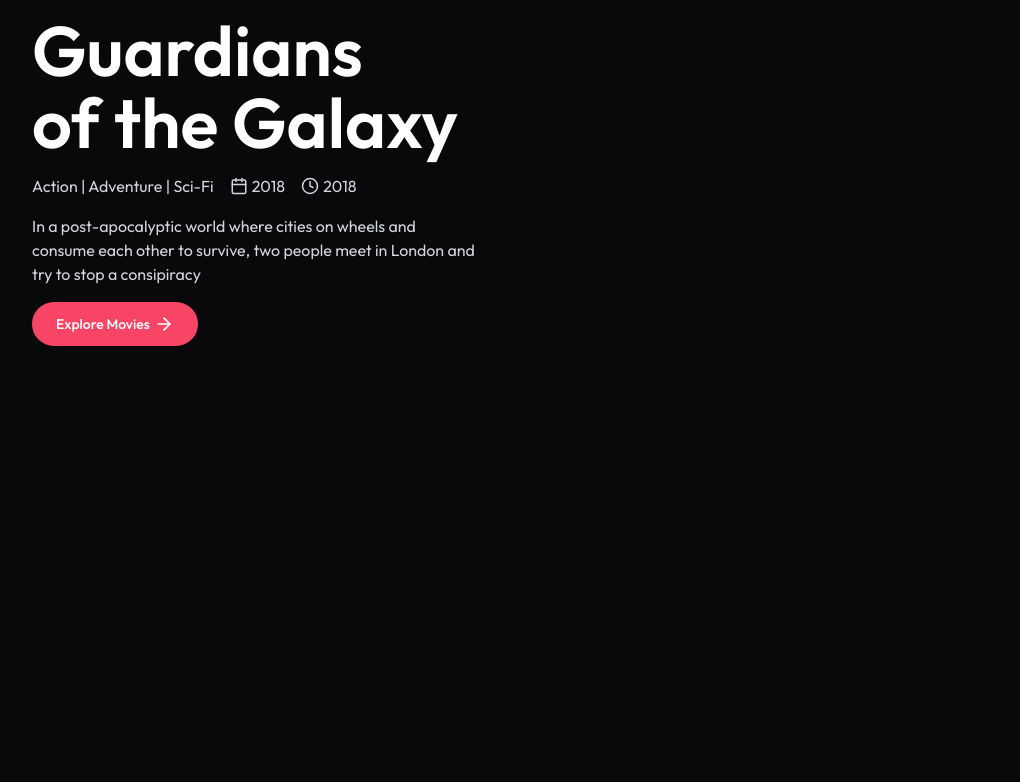
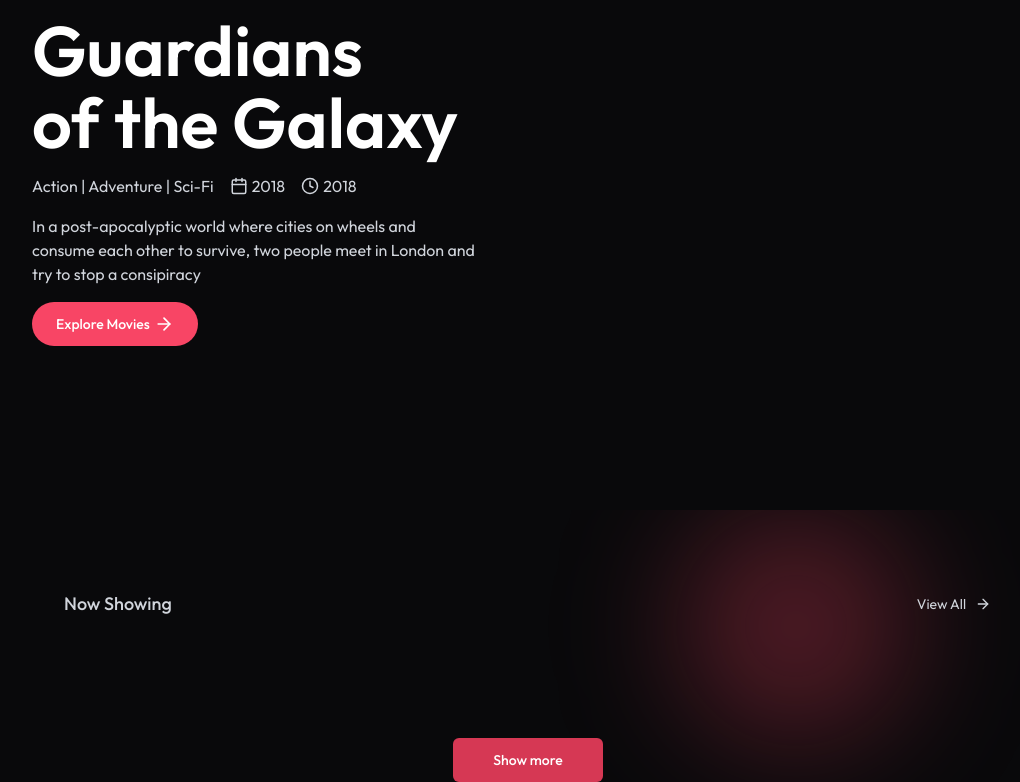
Before and after one commit to abdul-kadir1/QuickShowFrontend, a React app: page / in a window 1280 px wide. Shown: the part 290-1072 px from the top of the page, without its empty margins (112-1132 px from the left). Before the commit the page ends 800 px from the top, so only its background shows below. Built offline with nearby package versions, Linux system fonts and the light colour scheme; no server answers; the HTML template or start-up script is replaced by a standard one.

Commit message:
changes done

```diff
--- a/package.json
+++ b/package.json
@@ -16,7 +16,7 @@
     "react": "^19.1.1",
     "react-dom": "^19.1.1",
     "react-hot-toast": "^2.6.0",
-    "react-router-dom": "^7.9.3",
+    "react-router-dom": "^7.9.4",
     "tailwindcss": "^4.1.14"
   },
   "devDependencies": {
--- /dev/null
+++ b/src/components/BlurCircle.jsx
@@ -0,0 +1,13 @@
+import React from "react";
+
+const BlurCircle = ({top="auto",left="auto",right="auto",bottom="auto"}) => {
+  return (
+    <div className="absolute -z-50 h-58 w-58 aspect-square rounded-full bg-primary/30 blur-3xl"
+    style={{top:top,left:left,right:right,bottom:bottom }}>
+
+    </div>
+  );
+
+};
+
+export default BlurCircle;
--- a/src/components/FeatureSection.jsx
+++ b/src/components/FeatureSection.jsx
@@ -1,12 +1,32 @@
-import React from 'react'
+import React from "react";
+import { ArrowRight } from "lucide-react";
+import { useNavigate } from "react-router-dom";
+import BlurCircle from "./BlurCircle";
+const FeatureSection = () => {
+  const navigate = useNavigate();
+  return (
+    <div className="px-6 md:px-16 lg:px-24 xl:px-44 overflow-hidden">
+      <div className="relative flex items-center justify-between pt-20 pb-10">
+        <BlurCircle top="0" right="80px" />
+        <p className="text-gray-300 font-medium text-lg">Now Showing</p>
+        <button
+          onClick={() => navigate("/movies")}
+          className="group flex items-center gap-2 text-sm text-gray-300 "
+        >
+          View All
+          <ArrowRight className="group-hover:translate-x-0.5 transition w-4.5 h-4" />{" "}
+        </button>
+      </div>
 
-const FeatureSection = () => {
-  return (
-    <div className=''>
-      <div>      </div>
+      <div></div>
 
+      <div className="flex justify-center mt-20">
+        <button onClick={()=>{navigate('/movies'); scrollTo(0,0)}} className="px-10 py-3 text-sm bg-primary-dull transition rounded-md font-medium cursor-pointer">
+          Show more
+        </button>
+      </div>
     </div>
-  )
-}
+  );
+};
 
-export default FeatureSection
+export default FeatureSection;
--- a/src/pages/Home.jsx
+++ b/src/pages/Home.jsx
@@ -1,10 +1,12 @@
 import React from 'react'
 import HeroSection from '../components/HeroSection'
+import FeatureSection from '../components/FeatureSection'
 
 const Home = () => {
   return (
    <>
    <HeroSection />
+   <FeatureSection/>
    </>
   )
 }
```
Also changed, not shown: 1 other file (tests, documents, lock files or other folders).
